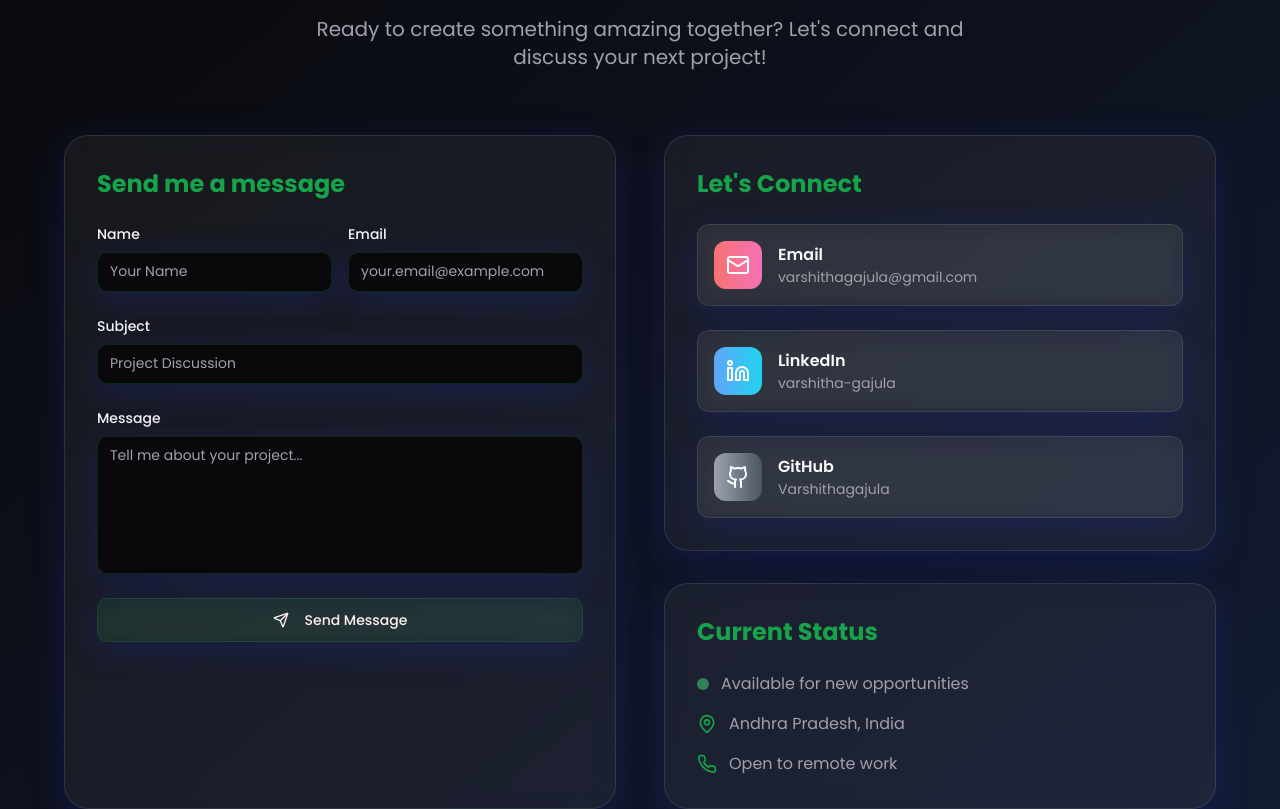
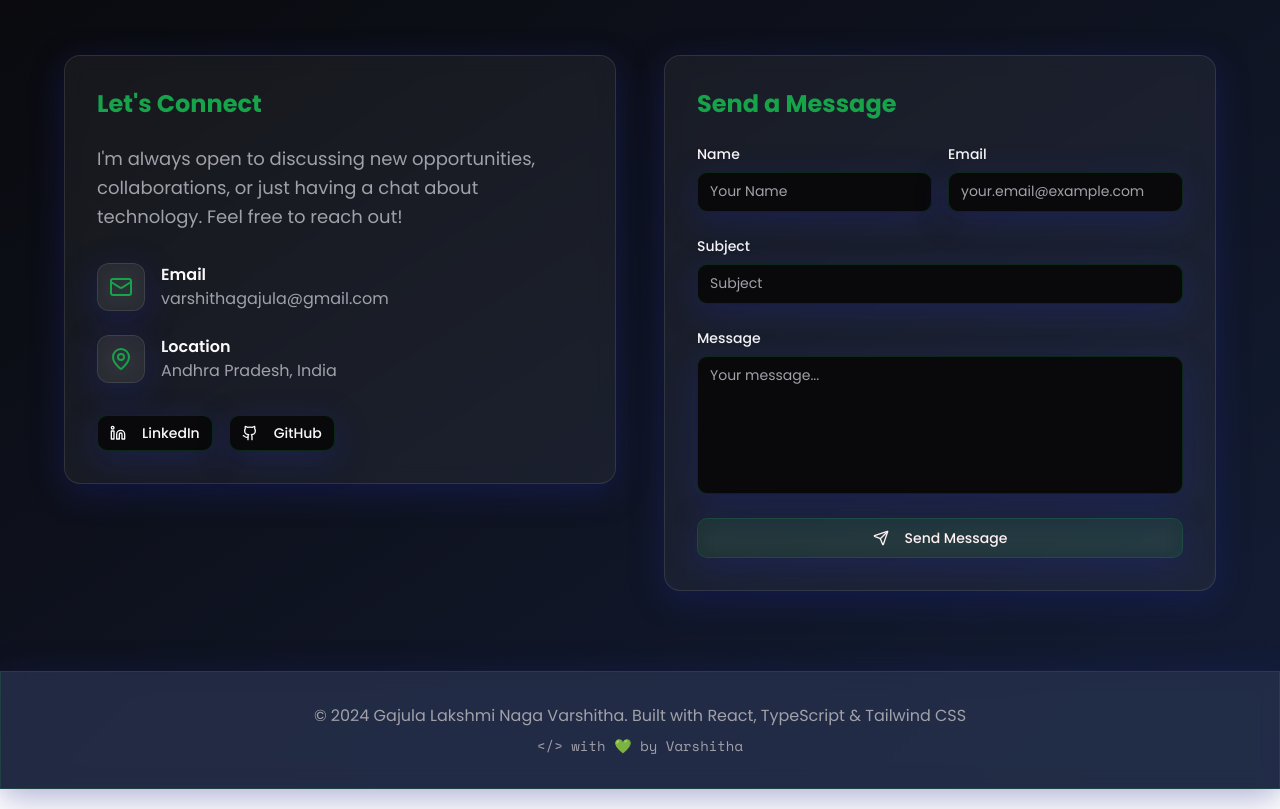
Before and after one commit to Varshithagajula/varshitha_portfolio, a React (Vite) app: page / in a window 1280 px wide. Shown: the part 6580-7389 px from the top of the page. Built offline with nearby package versions, Linux system fonts and the light colour scheme.

Commit message:
Fix: Render issue in preview
The preview window was not rendering the website. This commit addresses the issue.

```diff
--- a/src/components/Contact.tsx
+++ b/src/components/Contact.tsx
@@ -1,60 +1,17 @@
 
+import { Mail, Phone, MapPin, Send, Github, Linkedin } from "lucide-react";
 import { Button } from "@/components/ui/button";
 import { Input } from "@/components/ui/input";
 import { Textarea } from "@/components/ui/textarea";
-import { Mail, Linkedin, Github, Send, MapPin, Phone } from "lucide-react";
-import { useState } from "react";
-import { useToast } from "@/hooks/use-toast";
 
 const Contact = () => {
-  const { toast } = useToast();
-  const [formData, setFormData] = useState({
-    name: '',
-    email: '',
-    subject: '',
-    message: ''
-  });
+  console.log("Contact component rendering");
 
   const handleSubmit = (e: React.FormEvent) => {
     e.preventDefault();
-    // Handle form submission here
-    toast({
-      title: "Message Sent!",
-      description: "Thank you for your message. I'll get back to you soon!",
-    });
-    setFormData({ name: '', email: '', subject: '', message: '' });
+    console.log("Contact form submitted");
+    // Form submission logic would go here
   };
-
-  const handleChange = (e: React.ChangeEvent<HTMLInputElement | HTMLTextAreaElement>) => {
-    setFormData({
-      ...formData,
-      [e.target.name]: e.target.value
-    });
-  };
-
-  const socialLinks = [
-    {
-      name: "Email",
-      icon: Mail,
-      url: "mailto:varshithagajula@gmail.com",
-      color: "from-red-400 to-pink-400",
-      handle: "varshithagajula@gmail.com"
-    },
-    {
-      name: "LinkedIn",
-      icon: Linkedin,
-      url: "https://www.linkedin.com/in/varshitha-gajula-0bb11826a/",
-      color: "from-blue-400 to-cyan-400",
-      handle: "varshitha-gajula"
-    },
-    {
-      name: "GitHub",
-      icon: Github,
-      url: "https://github.com/Varshithagajula",
-      color: "from-gray-400 to-gray-600",
-      handle: "Varshithagajula"
-    }
-  ];
 
   return (
     <section id="contact" className="py-20 bg-gradient-to-br from-background to-slate-900/50">
@@ -64,124 +21,112 @@ const Contact = () => {
             <Mail className="h-8 w-8 text-primary" />
             <h2 className="text-4xl md:text-5xl font-bold text-gradient">Get In Touch</h2>
           </div>
-          <div className="w-24 h-1 bg-gradient-to-r from-primary to-blue-400 mx-auto mb-6"></div>
-          <p className="text-xl text-muted-foreground max-w-2xl mx-auto">
-            Ready to create something amazing together? Let's connect and discuss your next project!
-          </p>
+          <div className="w-24 h-1 bg-gradient-to-r from-primary to-blue-400 mx-auto"></div>
         </div>
 
         <div className="max-w-6xl mx-auto">
           <div className="grid lg:grid-cols-2 gap-12">
+            {/* Contact Information */}
+            <div className="space-y-8">
+              <div className="glass rounded-2xl p-8">
+                <h3 className="text-2xl font-bold mb-6 text-primary">Let's Connect</h3>
+                <p className="text-lg text-muted-foreground mb-8 leading-relaxed">
+                  I'm always open to discussing new opportunities, collaborations, or just having a chat about technology.
+                  Feel free to reach out!
+                </p>
+
+                <div className="space-y-6">
+                  <div className="flex items-center gap-4">
+                    <div className="w-12 h-12 rounded-xl glass flex items-center justify-center">
+                      <Mail className="h-6 w-6 text-primary" />
+                    </div>
+                    <div>
+                      <p className="font-semibold">Email</p>
+                      <p className="text-muted-foreground">varshithagajula@gmail.com</p>
+                    </div>
+                  </div>
+
+                  <div className="flex items-center gap-4">
+                    <div className="w-12 h-12 rounded-xl glass flex items-center justify-center">
+                      <MapPin className="h-6 w-6 text-primary" />
+                    </div>
+                    <div>
+                      <p className="font-semibold">Location</p>
+                      <p className="text-muted-foreground">Andhra Pradesh, India</p>
+                    </div>
+                  </div>
+                </div>
+
+                <div className="flex gap-4 mt-8">
+                  <Button
+                    onClick={() => window.open('https://www.linkedin.com/in/varshitha-gajula-0bb11826a/', '_blank')}
+                    variant="outline"
+                    size="sm"
+                    className="glass-hover border-primary/20"
+                  >
+                    <Linkedin className="h-4 w-4 mr-2" />
+                    LinkedIn
+                  </Button>
+                  <Button
+                    onClick={() => window.open('https://github.com/Varshithagajula', '_blank')}
+                    variant="outline"
+                    size="sm"
+                    className="glass-hover border-primary/20"
+                  >
+                    <Github className="h-4 w-4 mr-2" />
+                    GitHub
+                  </Button>
+                </div>
+              </div>
+            </div>
+
             {/* Contact Form */}
-            <div className="glass rounded-3xl p-8 animate-slide-in-up">
-              <h3 className="text-2xl font-bold mb-6 text-primary">Send me a message</h3>
+            <div className="glass rounded-2xl p-8">
+              <h3 className="text-2xl font-bold mb-6 text-primary">Send a Message</h3>
               <form onSubmit={handleSubmit} className="space-y-6">
-                <div className="grid md:grid-cols-2 gap-4">
+                <div className="grid grid-cols-1 md:grid-cols-2 gap-4">
                   <div>
-                    <label htmlFor="name" className="block text-sm font-medium mb-2">Name</label>
+                    <label className="block text-sm font-medium mb-2">Name</label>
                     <Input
-                      id="name"
-                      name="name"
-                      value={formData.name}
-                      onChange={handleChange}
                       placeholder="Your Name"
                       className="glass border-primary/20 focus:border-primary/40"
-                      required
                     />
                   </div>
                   <div>
-                    <label htmlFor="email" className="block text-sm font-medium mb-2">Email</label>
+                    <label className="block text-sm font-medium mb-2">Email</label>
                     <Input
-                      id="email"
-                      name="email"
                       type="email"
-                      value={formData.email}
-                      onChange={handleChange}
                       placeholder="your.email@example.com"
                       className="glass border-primary/20 focus:border-primary/40"
-                      required
                     />
                   </div>
                 </div>
+
                 <div>
-                  <label htmlFor="subject" className="block text-sm font-medium mb-2">Subject</label>
+                  <label className="block text-sm font-medium mb-2">Subject</label>
                   <Input
-                    id="subject"
-                    name="subject"
-                    value={formData.subject}
-                    onChange={handleChange}
-                    placeholder="Project Discussion"
+                    placeholder="Subject"
                     className="glass border-primary/20 focus:border-primary/40"
-                    required
                   />
                 </div>
+
                 <div>
-                  <label htmlFor="message" className="block text-sm font-medium mb-2">Message</label>
+                  <label className="block text-sm font-medium mb-2">Message</label>
                   <Textarea
-                    id="message"
-                    name="message"
-                    value={formData.message}
-                    onChange={handleChange}
-                    placeholder="Tell me about your project..."
+                    placeholder="Your message..."
                     rows={6}
                     className="glass border-primary/20 focus:border-primary/40 resize-none"
-                    required
                   />
                 </div>
+
                 <Button
                   type="submit"
-                  size="lg"
                   className="w-full glass-hover bg-primary/10 hover:bg-primary/20 border border-primary/20"
                 >
-                  <Send className="mr-2 h-5 w-5" />
+                  <Send className="h-4 w-4 mr-2" />
                   Send Message
                 </Button>
               </form>
-            </div>
-
-            {/* Contact Info */}
-            <div className="space-y-8">
-              <div className="glass rounded-3xl p-8 animate-slide-in-up" style={{ animationDelay: '0.2s' }}>
-                <h3 className="text-2xl font-bold mb-6 text-primary">Let's Connect</h3>
-                <div className="space-y-6">
-                  {socialLinks.map((link, index) => (
-                    <a
-                      key={link.name}
-                      href={link.url}
-                      target="_blank"
-                      rel="noopener noreferrer"
-                      className="flex items-center gap-4 p-4 rounded-xl glass-hover group"
-                      style={{ animationDelay: `${0.1 + index * 0.1}s` }}
-                    >
-                      <div className={`p-3 rounded-xl bg-gradient-to-r ${link.color} group-hover:scale-110 transition-transform duration-300`}>
-                        <link.icon className="h-6 w-6 text-white" />
-                      </div>
-                      <div>
-                        <h4 className="font-semibold">{link.name}</h4>
-                        <p className="text-muted-foreground text-sm">{link.handle}</p>
-                      </div>
-                    </a>
-                  ))}
-                </div>
-              </div>
-
-              <div className="glass rounded-3xl p-8 animate-slide-in-up" style={{ animationDelay: '0.4s' }}>
-                <h3 className="text-2xl font-bold mb-6 text-primary">Current Status</h3>
-                <div className="space-y-4">
-                  <div className="flex items-center gap-3">
-                    <div className="w-3 h-3 rounded-full bg-green-400 animate-pulse"></div>
-                    <span className="text-muted-foreground">Available for new opportunities</span>
-                  </div>
-                  <div className="flex items-center gap-3">
-                    <MapPin className="h-5 w-5 text-primary" />
-                    <span className="text-muted-foreground">Andhra Pradesh, India</span>
-                  </div>
-                  <div className="flex items-center gap-3">
-                    <Phone className="h-5 w-5 text-primary" />
-                    <span className="text-muted-foreground">Open to remote work</span>
-                  </div>
-                </div>
-              </div>
             </div>
           </div>
         </div>
--- a/src/pages/Index.tsx
+++ b/src/pages/Index.tsx
@@ -10,6 +10,8 @@ import Achievements from "@/components/Achievements";
 import Contact from "@/components/Contact";
 
 const Index = () => {
+  console.log("Index page rendering");
+
   return (
     <div className="min-h-screen">
       <Navigation />
```
Also changed, not shown: src/App.tsx (+6 -1 lines).
